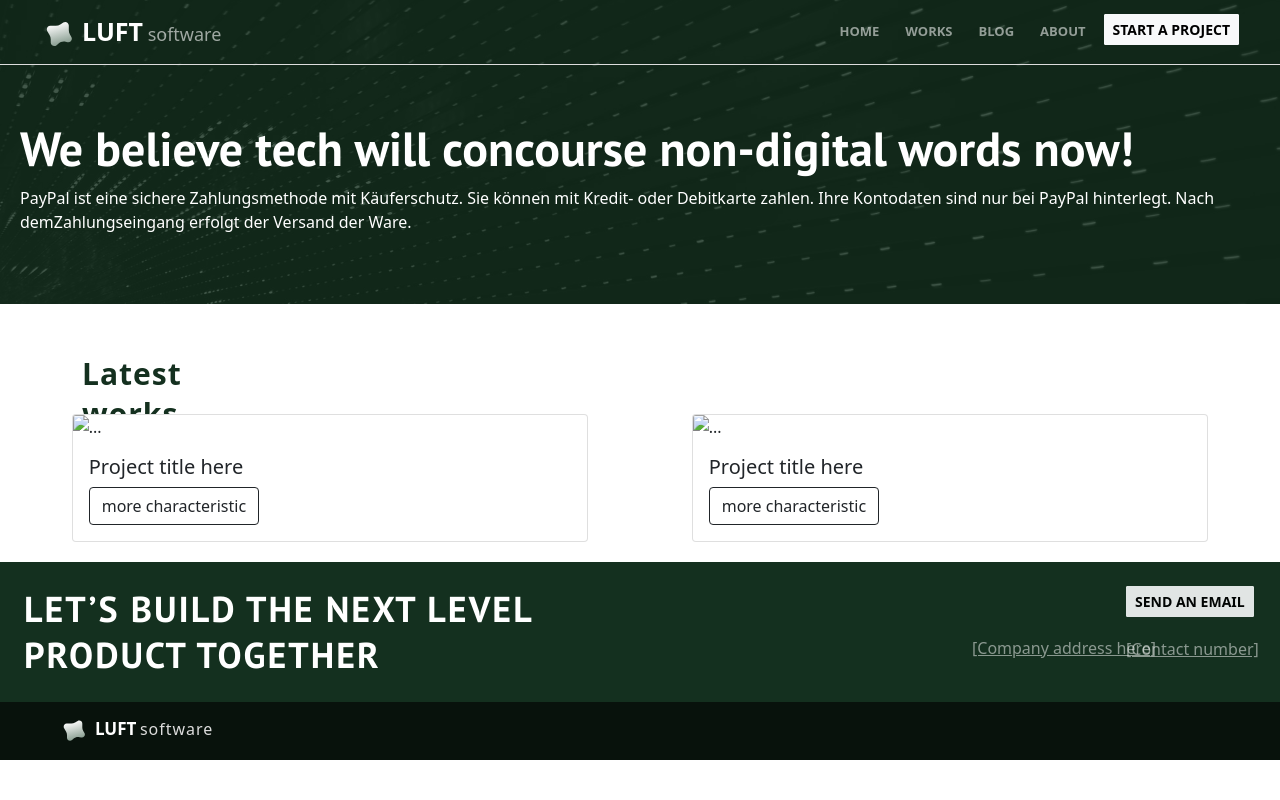
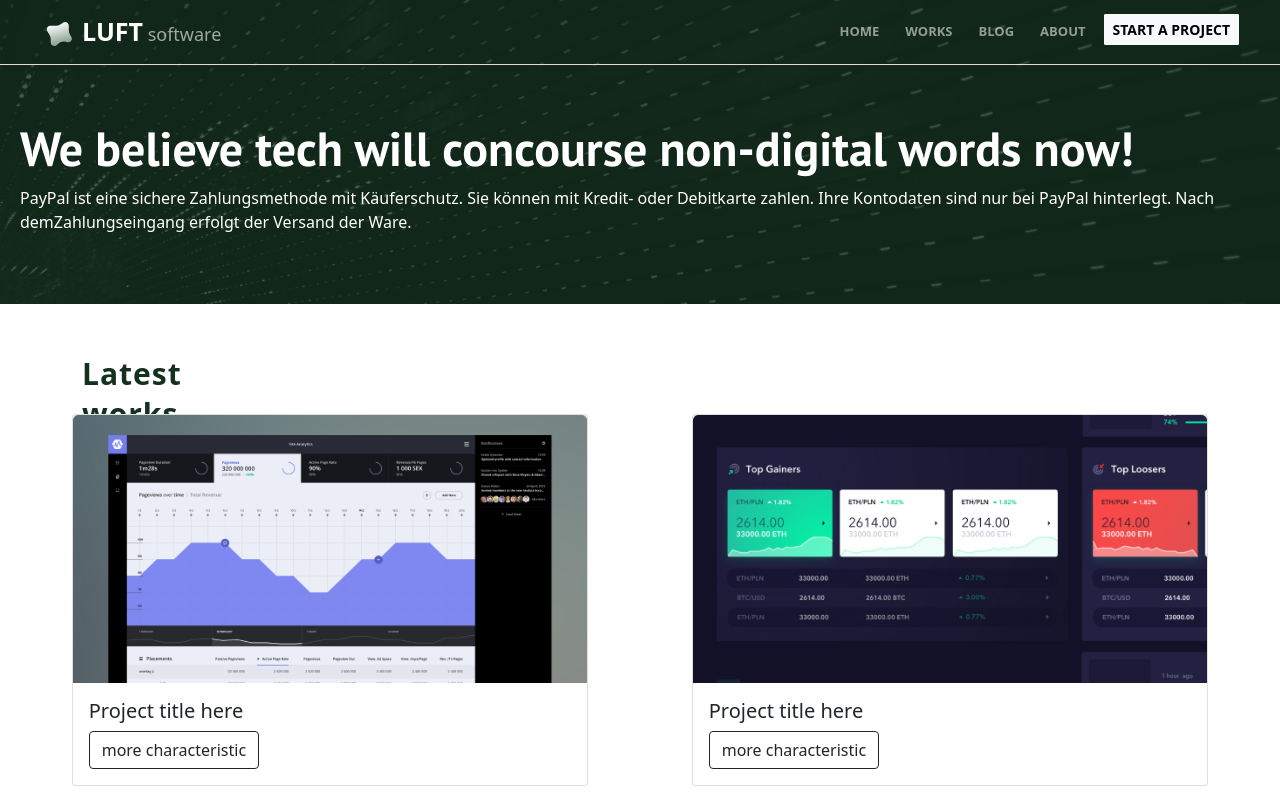
Before and after one commit to Nikita17-cod/luft, a website: page index.html in a window 1280 px wide. Shown: the top 800 px of the page. Drawn offline with nearby package versions, Linux system fonts and the light colour scheme; files that its build step writes are made by us from their sources; the site is published under a folder, as on GitHub Pages, so addresses that start at the root find nothing.

Commit message:
убрал / перед assets

```diff
--- a/index.html
+++ b/index.html
@@ -77,7 +77,7 @@
     <p class="section-p">Latest works</p>
     <div class="cards row">
       <div class="card col-5">
-        <img src="/assets/img/image38.png" class="card-img-top" alt="..." >
+        <img src="assets/img/image38.png" class="card-img-top" alt="..." >
         <div class="card-body">
           <h5 class="card-title">Project title here</h5>
           <a href="#" class="btn btn-outline-dark">more characteristic </a>
@@ -85,7 +85,7 @@
       </div>
 
       <div class="card col-5">
-        <img src="/assets/img/image37.png" class="card-img-top" alt="...">
+        <img src="assets/img/image37.png" class="card-img-top" alt="...">
         <div class="card-body">
           <h5 class="card-title">Project title here</h5>
           <a href="#" class="btn btn-outline-dark">more characteristic </a>
```
